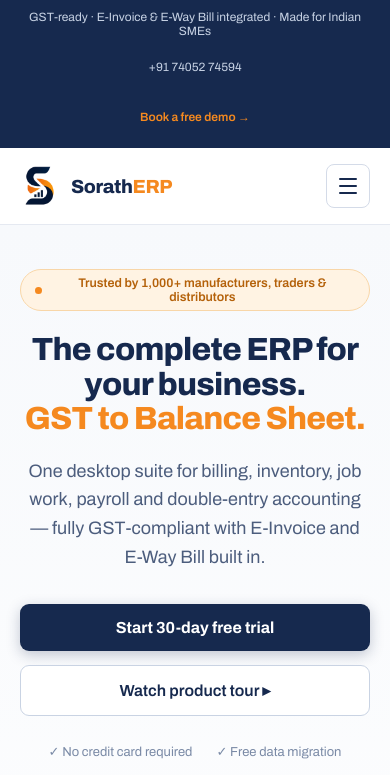
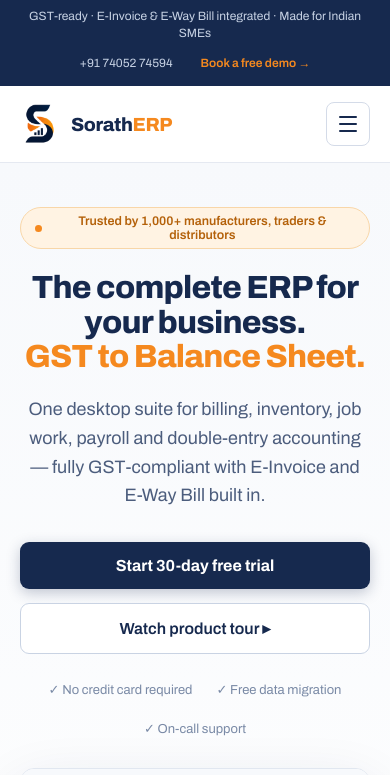
Before and after one commit to GhanshyamSorathiya/sorathsoftware.com, a plain HTML site: page index.html in a window 390 px wide. Shown: the top 775 px of the page. Drawn offline with Linux system fonts and the light colour scheme.

Commit message:
Make the mobile top bar compact
On phones the top bar stacked tagline, phone and CTA vertically with
~14px padding on each, making it ~225px tall. Phone and CTA now share
one row with tighter padding, keeping a ~40px touch target.

Co-Authored-By: Claude Sonnet 5.5 <noreply@anthropic.com>

```diff
--- a/css/style.css
+++ b/css/style.css
@@ -804,10 +804,11 @@ textarea { resize: vertical; }
   .legal-nav-simple .nav-menu > .btn-signin { margin-top: 14px; text-align: center; }
 
   /* ----- Top bar ----- */
-  .top-bar { flex-direction: column; gap: 8px; text-align: center; font-size: 12px; padding-top: 10px; padding-bottom: 10px; }
-  .top-bar-right { flex-direction: column; gap: 8px; align-items: center; }
-  /* Touch targets: thumbs need ~44px, and these are all 13â€“16px tall on a phone. */
-  .top-bar-right a, .top-bar-cta { padding: 14px 18px; }
+  .top-bar { flex-direction: column; gap: 2px; text-align: center; font-size: 12px; line-height: 1.4; padding-top: 8px; padding-bottom: 4px; }
+  /* Phone and CTA share one row instead of stacking, so the bar stays short on a phone. */
+  .top-bar-right { flex-direction: row; flex-wrap: wrap; gap: 4px 12px; align-items: center; justify-content: center; }
+  /* Touch targets: ~40px tall hit area without the bar ballooning. */
+  .top-bar-right a, .top-bar-cta { padding: 11px 8px; }
   .footer-col a, .footer-legal a { padding: 13px 0; }
   .contact-card-value a, .sales-note a { display: inline-block; padding: 12px 0; }
 
```
